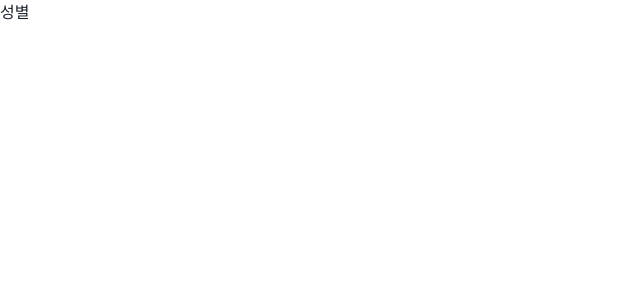
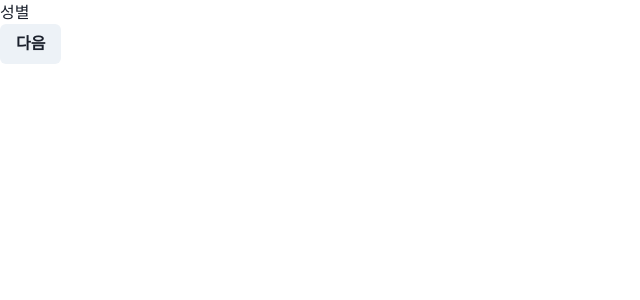
Before and after one commit to foodteacher/FoodTeacherV2-FE, a Next.js app: page /survey in a window 1280 px wide. Both pictures are taken after a click on the button "다음". Shown: the top 300 px of the page, without its empty margins (0-640 px from the left). Built offline with nearby package versions, Linux system fonts and the light colour scheme.

Commit message:
feat : step type
Refs:[#26]

```diff
--- a/app/(featured-slice)/widgets/survey/types.ts
+++ b/app/(featured-slice)/widgets/survey/types.ts
@@ -1,5 +1,5 @@
 /**step props */
-interface StepProps {
+export interface StepProps {
   goNextStep: () => void;
-  goPrevStep: () => void;
+  goPrevStep?: () => void;
 }
--- a/app/(featured-slice)/widgets/survey/ui/step/AgeStep.tsx
+++ b/app/(featured-slice)/widgets/survey/ui/step/AgeStep.tsx
@@ -1,16 +1,13 @@
 import { Button } from "@/app/(featured-slice)/shared/ui";
 import { Text } from "@chakra-ui/react";
 import React from "react";
+import { StepProps } from "../../types";
 
-interface AgeStepProps {
-  nextStep: () => void;
-}
-
-export const AgeStep = ({ nextStep }: AgeStepProps) => {
+export const AgeStep = ({ goNextStep }: StepProps) => {
   return (
     <>
       <Text>나이</Text>
-      <Button onClick={nextStep}>다음</Button>
+      <Button onClick={goNextStep}>다음</Button>
     </>
   );
 };
--- a/app/(featured-slice)/widgets/survey/ui/step/GenderStep.tsx
+++ b/app/(featured-slice)/widgets/survey/ui/step/GenderStep.tsx
@@ -1,5 +1,13 @@
 import React from "react";
+import { StepProps } from "../../types";
+import { Button } from "@/app/(featured-slice)/shared/ui";
+import { Text } from "@chakra-ui/react";
 
-export const GenderStep = () => {
-  return <div>성별</div>;
+export const GenderStep = ({ goNextStep }: StepProps) => {
+  return (
+    <>
+      <Text>성별</Text>
+      <Button onClick={goNextStep}>다음</Button>
+    </>
+  );
 };
--- a/app/(featured-slice)/widgets/survey/ui/surveyFunnel/SurveyFunnel.tsx
+++ b/app/(featured-slice)/widgets/survey/ui/surveyFunnel/SurveyFunnel.tsx
@@ -23,11 +23,11 @@ export const SurveyFunnel = () => {
   return (
     <Funnel currentStep={currentStep}>
       <Funnel.Step name="age">
-        <AgeStep nextStep={onChangeNextStep} />
+        <AgeStep goNextStep={onChangeNextStep} />
         {/* <Button onClick={refreshAccess}>refresh</Button> */}
       </Funnel.Step>
       <Funnel.Step name="gender">
-        <GenderStep />
+        <GenderStep goNextStep={onChangeNextStep} />
       </Funnel.Step>
       <Funnel.Step name="weight">
         <WeightStep />
--- a/app/page.tsx
+++ b/app/page.tsx
@@ -1,5 +1,5 @@
-import LoginForm from "./(featured-slice)/widgets/Login/ui/LoginForm";
-import UserInfoForm from "./(featured-slice)/widgets/UserInfoForm.tsx/ui/UserInfoForm";
+import LoginForm from "./(featured-slice)/widgets/login/ui/LoginForm";
+import UserInfoForm from "./(featured-slice)/widgets/userInfoForm.tsx/ui/UserInfoForm";
 
 export default function Home() {
   return (
```
